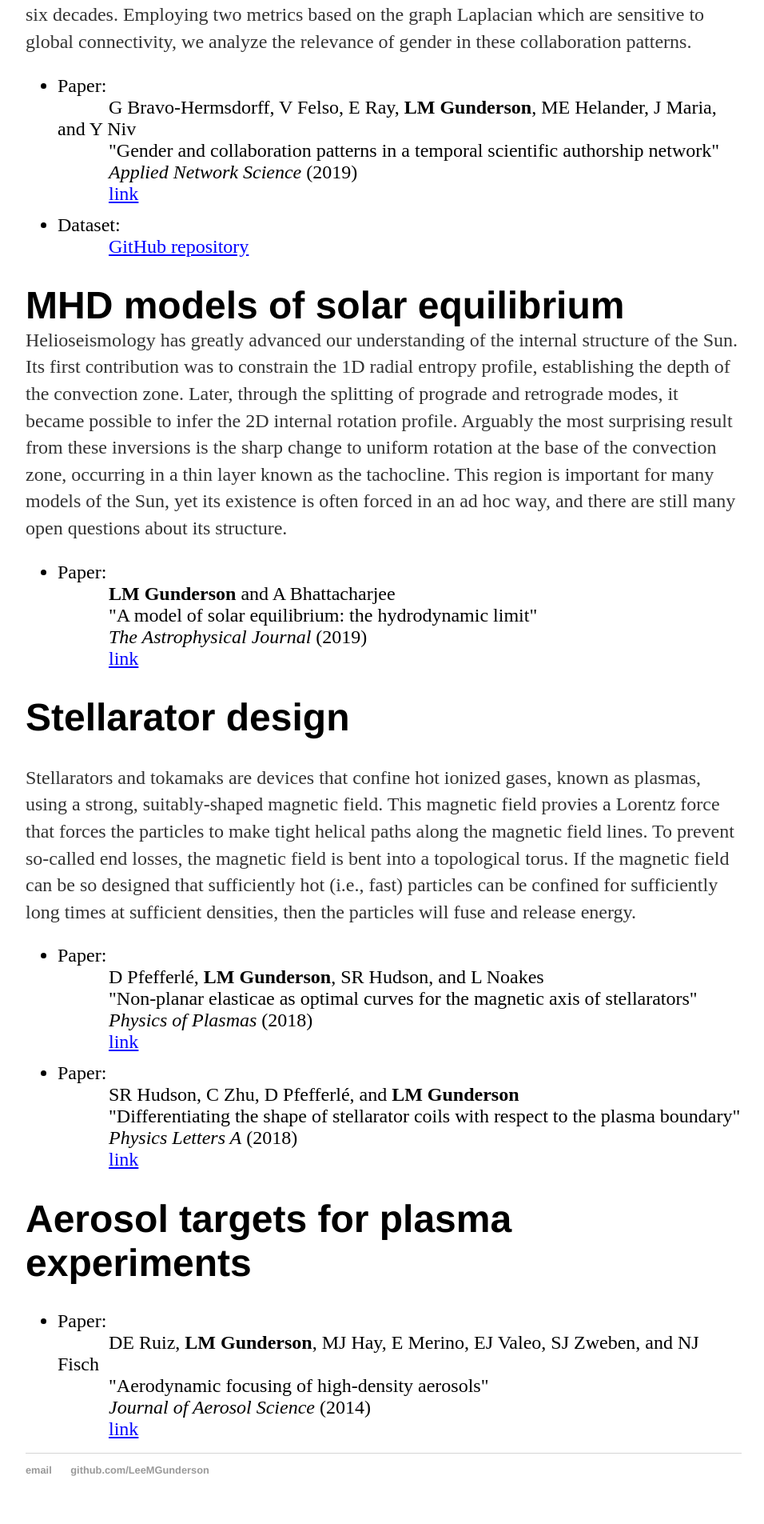
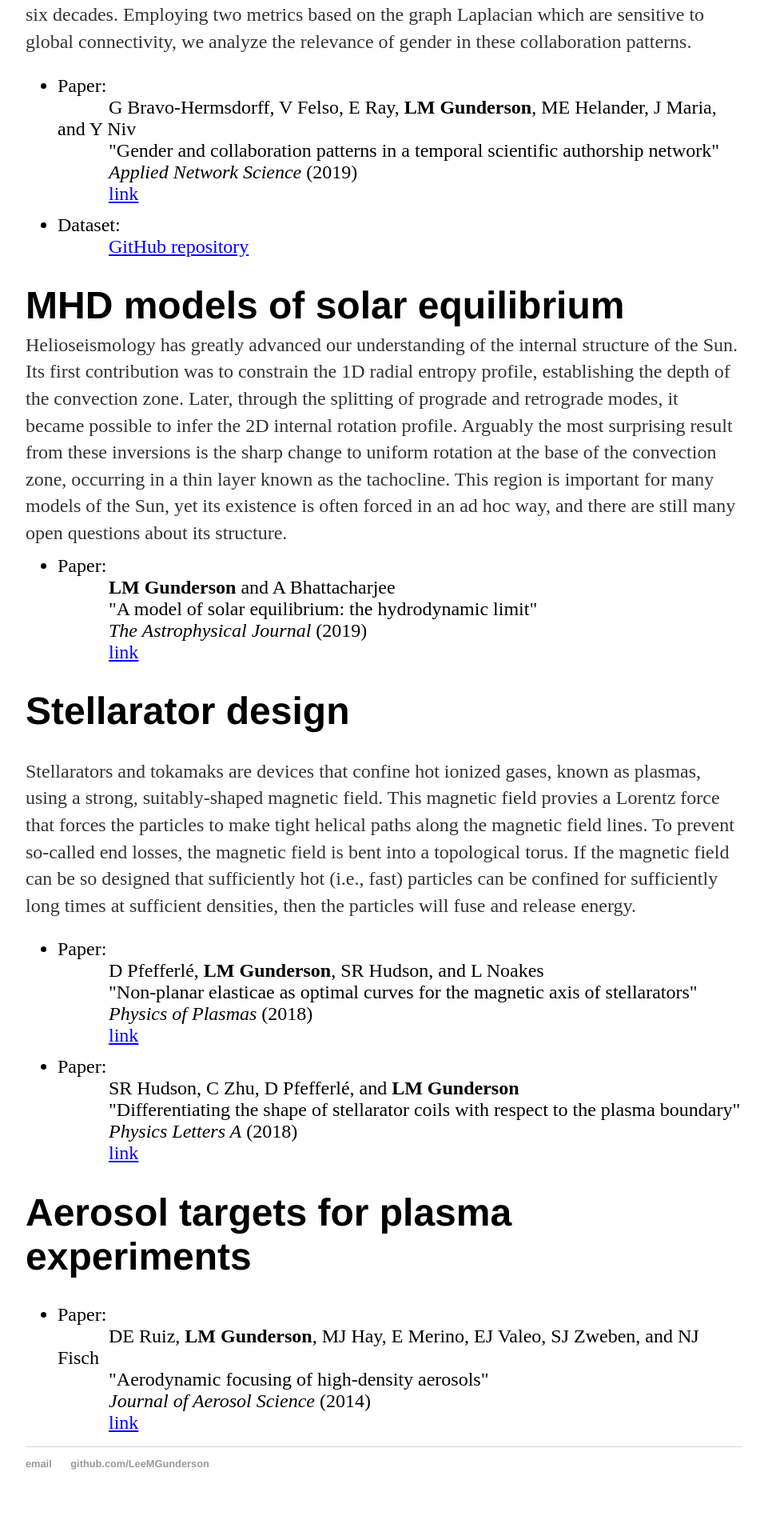
Before and after one commit to LeeMGunderson/LeeMGunderson.github.io, a Jekyll site: the page built from research/index.html, in a window 1280 px wide. Shown: the part 1526-3431 px from the top of the page at 80% size, without its empty margins (160-1116 px from the left). Built offline with Jekyll 4.4.1, drawn with Linux system fonts in a browser that asks for light colours.

Commit message:
Update index.html

```diff
--- a/research/index.html
+++ b/research/index.html
@@ -71,8 +71,8 @@
 			</li>
 		</ul>
 
-	<h1 style="margin-bottom:-24px;">MHD models of solar equilibrium</h1>
-		<p style="font-size:24px;">Helioseismology has greatly advanced our understanding of the internal structure of the Sun.  Its first contribution was to constrain the 1D radial entropy profile, establishing the depth of the convection zone. Later, through the splitting of prograde and retrograde modes, it became possible to infer the 2D internal rotation profile.  Arguably the most surprising result from these inversions is the sharp change to uniform rotation at the base of the convection zone, occurring in a thin layer known as the tachocline.  This region is important for many models of the Sun, yet its existence is often forced in an ad hoc way, and there are still many open questions about its structure.</p>
+	<h1 style="margin-bottom:-18px;">MHD models of solar equilibrium</h1>
+		<p style="font-size:24px; margin-bottom:-6px;">Helioseismology has greatly advanced our understanding of the internal structure of the Sun.  Its first contribution was to constrain the 1D radial entropy profile, establishing the depth of the convection zone. Later, through the splitting of prograde and retrograde modes, it became possible to infer the 2D internal rotation profile.  Arguably the most surprising result from these inversions is the sharp change to uniform rotation at the base of the convection zone, occurring in a thin layer known as the tachocline.  This region is important for many models of the Sun, yet its existence is often forced in an ad hoc way, and there are still many open questions about its structure.</p>
 		<ul>
 			<li style="font-size:24px; margin-bottom:12px;">Paper:
 				<br>
```
